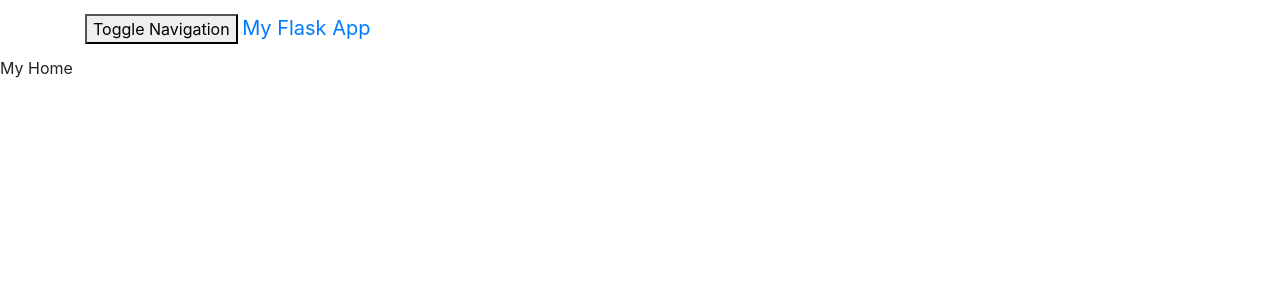
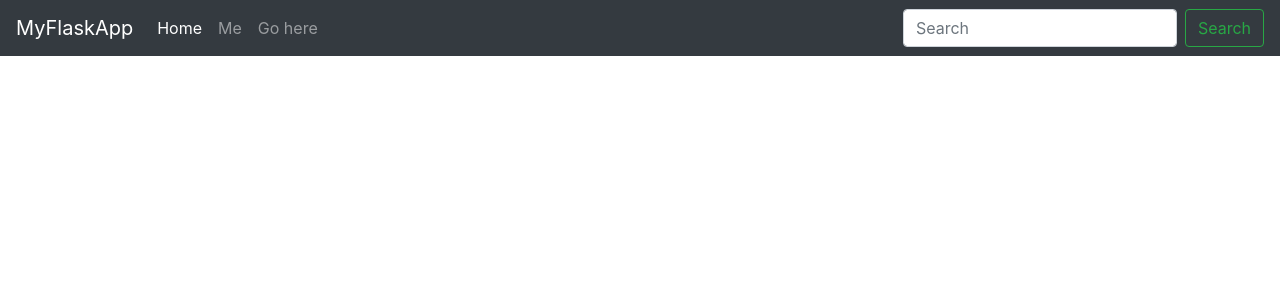
Before and after one commit to prakharrr/FlaskWebApp, a Flask app: page / in a window 1280 px wide. Shown: the top 300 px of the page. Run offline with Flask 2, Linux system fonts and the light colour scheme; some libraries are stand-ins or nearby versions.

Commit message:
fixed navbar

```diff
--- a/templates/includes/_navbar.html
+++ b/templates/includes/_navbar.html
@@ -1,16 +1,25 @@
-<nav class="navbar navbar-default">
-      <div class="container">
-          <div class="navbar-header">
-              <button type="button" class="navbar-toggle collapsed" data-toggle="collapse" data-target="#navbar" aria-expanded="false" aria-controls="navbar"
-                        <span class="sr-only">Toggle Navigation</span>
-                        <span class="icon-bar"></span>
-                        <span class="icon-bar"></span>
-                        <span class="icon-bar"></span>
-              </button>
-              <a class="navbar-brand" href="#">My Flask App</a>
-          </div>
-          <div id="navbar" class
+<nav class="navbar navbar-expand-md navbar-dark bg-dark fixed-top">
+      <a class="navbar-brand" href="#">MyFlaskApp</a>
+      <button class="navbar-toggler" type="button" data-toggle="collapse" data-target="#navbarsExampleDefault" aria-controls="navbarsExampleDefault" aria-expanded="false" aria-label="Toggle navigation">
+        <span class="navbar-toggler-icon"></span>
+      </button>
 
-          </div>
+      <div class="collapse navbar-collapse" id="navbarsExampleDefault">
+        <ul class="navbar-nav mr-auto">
+          <li class="nav-item active">
+            <a class="nav-link" href="/">Home <span class="sr-only">(current)</span></a>
+          </li>
+          <li class="nav-item">
+            <a class="nav-link" href="/me">Me</a>
+          </li>
+          <li class="nav-item">
+            <a class="nav-link" href="/Go Here">Go here</a>
+          </li>
+
+        </ul>
+        <form class="form-inline my-2 my-lg-0">
+          <input class="form-control mr-sm-2" type="text" placeholder="Search" aria-label="Search">
+          <button class="btn btn-outline-success my-2 my-sm-0" type="submit">Search</button>
+        </form>
       </div>
     </nav>
```
Also changed, not shown: README.md (added).
